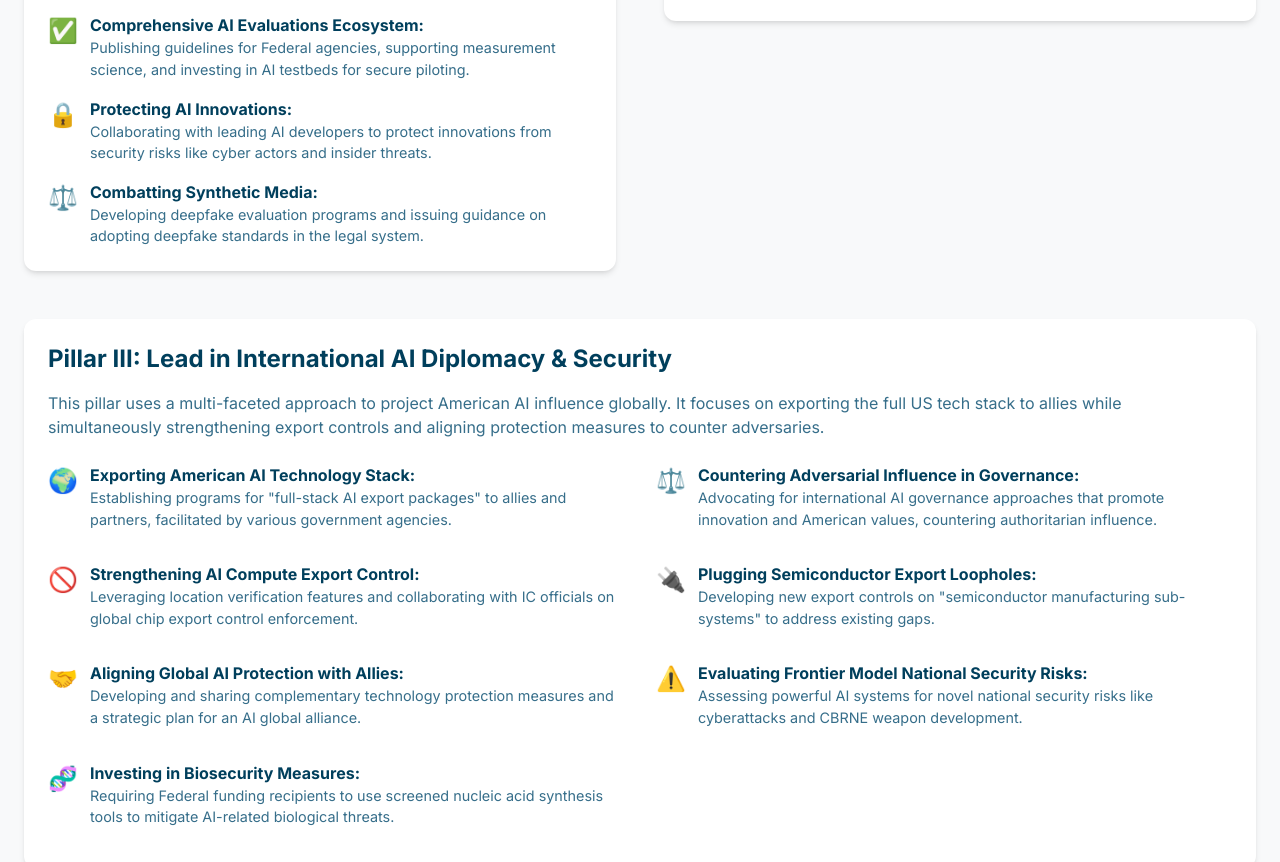
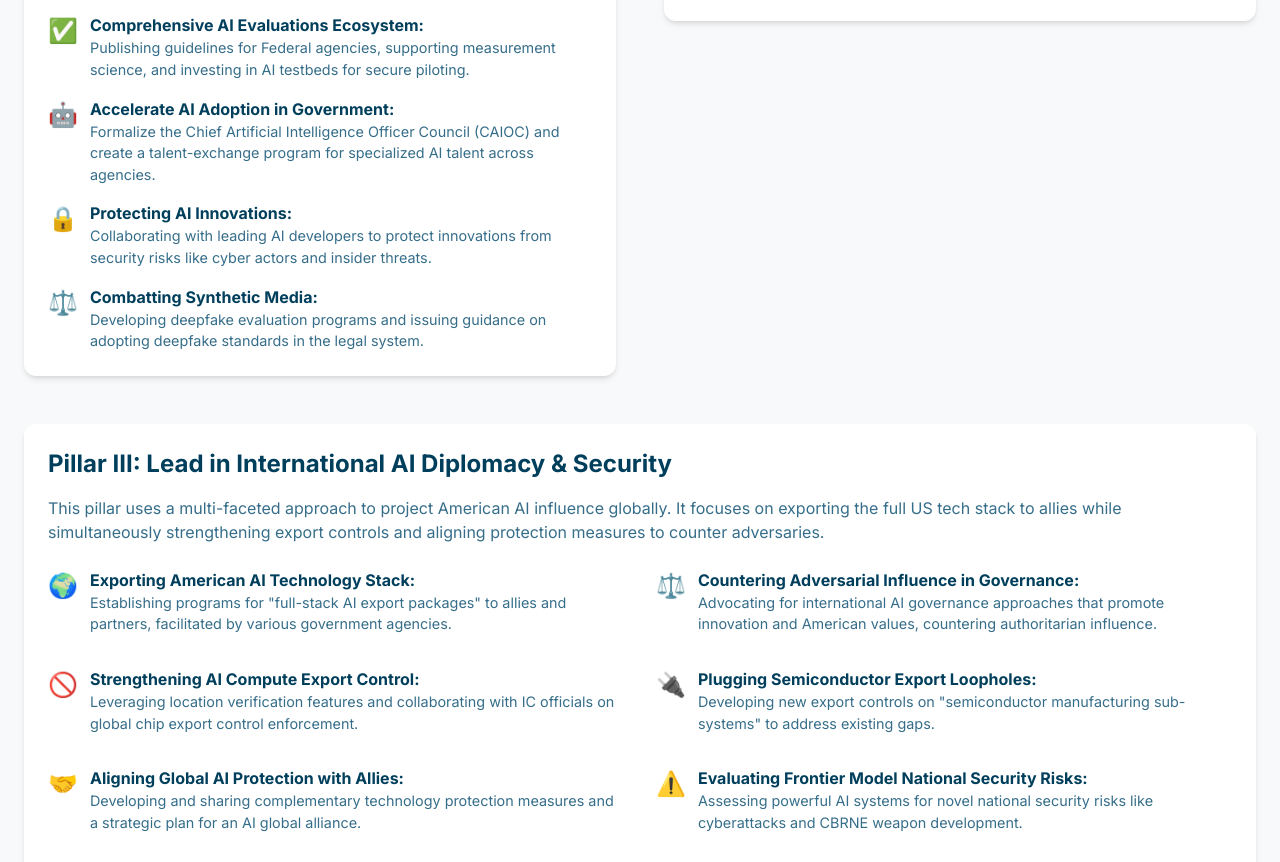
Before and after one commit to megnanymous/AIActionPlanJuly2025, a plain HTML site: page index.html in a window 1280 px wide. Shown: the part 2906-3768 px from the top of the page. Drawn offline with nearby package versions, Linux system fonts and the light colour scheme.

Commit message:
Update index.html

```diff
--- a/index.html
+++ b/index.html
@@ -329,6 +329,13 @@
                                 <p>Publishing guidelines for Federal agencies, supporting measurement science, and investing in AI testbeds for secure piloting.</p>
                             </div>
                         </div>
+			<div class="policy-item">
+                            <span class="policy-item-icon">🤖</span>
+                            <div class="policy-item-text">
+                                <strong class="block">Accelerate AI Adoption in Government:</strong>
+                                <p>Formalize the Chief Artificial Intelligence Officer Council (CAIOC) and create a talent-exchange program for specialized AI talent across agencies.</p>
+                            </div>
+                        </div>
                         <div class="policy-item">
                             <span class="policy-item-icon">🔒</span>
                             <div class="policy-item-text">
```
